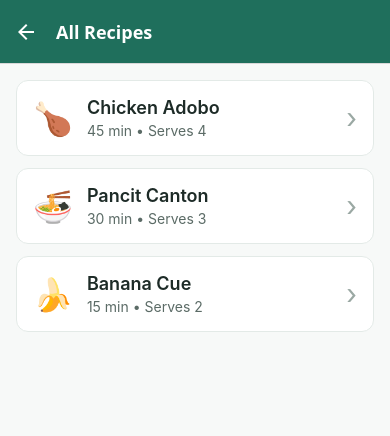
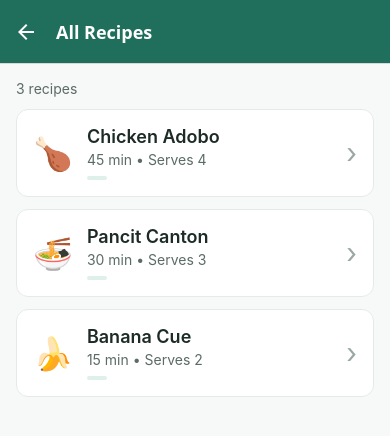
Before and after one commit to rickylousabas-spec/RecipeApp, a React Native app: screen /RecipeList in a window 390 px wide. Shown: the top 436 px of the page. Built offline with nearby package versions, Linux system fonts and the light colour scheme.

Commit message:
Update RecipeListScreen.js

```diff
--- a/RecipeListScreen.js
+++ b/RecipeListScreen.js
@@ -6,19 +6,21 @@ import { recipes } from './data';
 export default function RecipeListScreen({ navigation }) {
   return (
     <View style={styles.container}>
+      <Text style={styles.count}>{recipes.length} recipes</Text>
+
       <FlatList
         data={recipes}
         keyExtractor={(item) => item.id}
         renderItem={({ item }) => (
           <TouchableOpacity
             style={styles.card}
-            // The 2nd argument of navigate() is the PARAMS object sent to the next screen
             onPress={() => navigation.navigate('RecipeDetails', { recipe: item })}
           >
             <Text style={styles.emoji}>{item.emoji}</Text>
             <View style={styles.info}>
               <Text style={styles.name}>{item.name}</Text>
               <Text style={styles.meta}>{item.time} • Serves {item.servings}</Text>
+              <Text style={styles.badge}>{item.difficulty}</Text>
             </View>
             <Text style={styles.arrow}>›</Text>
           </TouchableOpacity>
@@ -30,6 +32,7 @@ export default function RecipeListScreen({ navigation }) {
 
 const styles = StyleSheet.create({
   container: { flex: 1, padding: 16 },
+  count: { color: '#5b6b66', marginBottom: 12 },
   card: {
     flexDirection: 'row',
     alignItems: 'center',
@@ -44,5 +47,16 @@ const styles = StyleSheet.create({
   info: { flex: 1 },
   name: { fontSize: 18, fontWeight: '600', color: '#1d2b27' },
   meta: { color: '#5b6b66', marginTop: 4 },
+  badge: {
+    alignSelf: 'flex-start',
+    marginTop: 8,
+    paddingVertical: 2,
+    paddingHorizontal: 10,
+    borderRadius: 10,
+    backgroundColor: '#dff0ea',
+    color: '#1f6f5c',
+    fontSize: 12,
+    fontWeight: '600',
+  },
   arrow: { fontSize: 28, color: '#9aa8a3' },
 });
```
